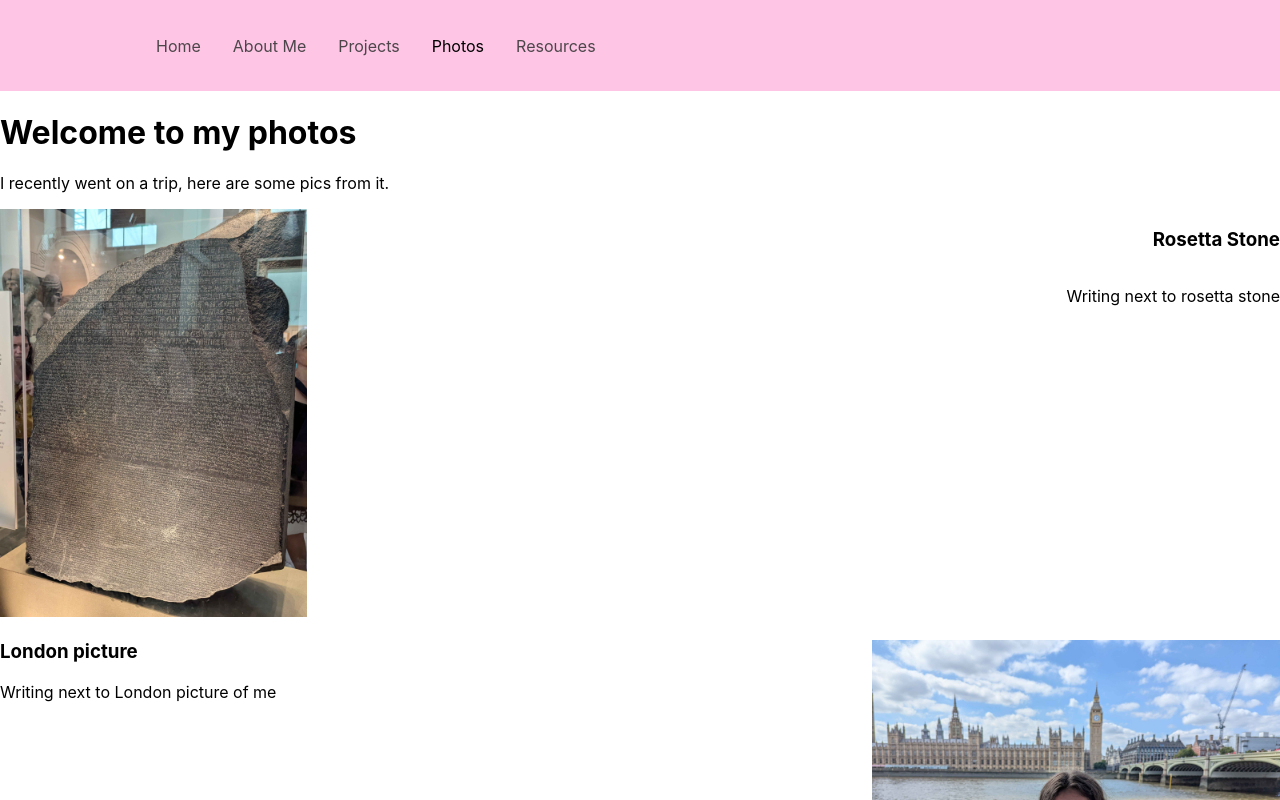
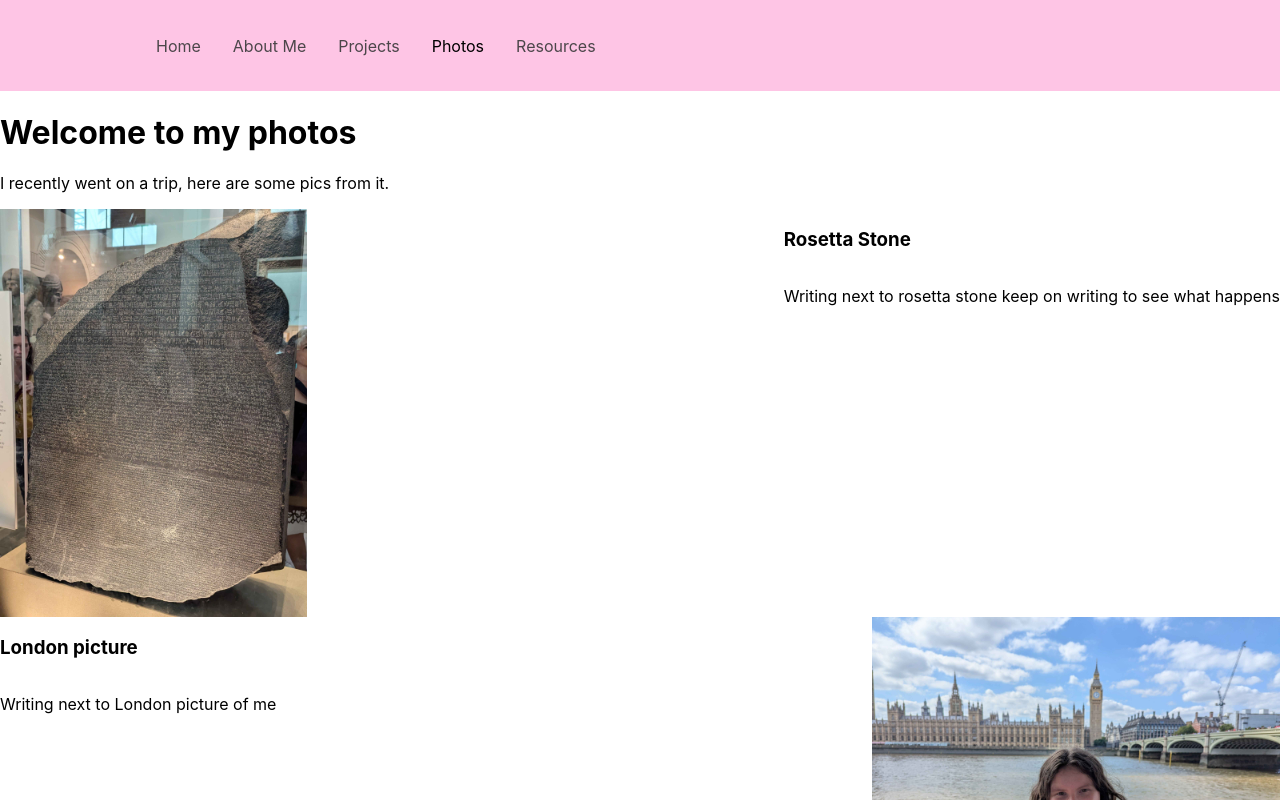
Before and after one commit to charliharrold/myapp, a React (Create React App) app: page /photos in a window 1280 px wide. Shown: the top 800 px of the page. Built offline with nearby package versions, Linux system fonts and the light colour scheme.

Commit message:
The photos page spacing is perfect! Wonderful!

```diff
--- a/src/components/pages/photos.js
+++ b/src/components/pages/photos.js
@@ -62,26 +62,28 @@ const Projects = () => {
             <p>I recently went on a trip, here are some pics from it.</p>
 
             <div>
-                <h3 style={rightAlign}>Rosetta Stone</h3>
-                <p style={rightAlign}>
-                    Writing next to rosetta stone
-                </p>
-                <img src='image1.jpg' width='307' height='408'/>
+            <img style={leftAlign} src='image1.jpg' width='307' height='408'/>
+                <div style={alignAndRight}>
+                    <h3>Rosetta Stone</h3>
+                    <p>Writing next to rosetta stone keep on writing to see what happens</p>
+                </div>
             </div>
 
             <div>
             <img style={rightAlign} src='image2.jpg' width='408' height='307'/>
-                <h3 style={alignOne}>London picture</h3>
-                <p style={alignOne}>
-                    Writing next to London picture of me
-                </p>
+
+                <div style={alignAndLeft}>
+                    <h3>London picture</h3>
+                    <p>Writing next to London picture of me</p>
+                </div>
             </div>
 
             <div>
-            <img style={leftAlign} src='image3.jpg' width='408' height='307'/>
+                <img style={leftAlign} src='image3.jpg' width='408' height='307'/>
+
                 <div style={alignAndRight}>
-                <h3>Thistle Picture</h3>
-                <p>Writing next to thistle picture. what happens if i keep writing</p>
+                    <h3>Thistle Picture</h3>
+                    <p>Writing next to thistle picture. what happens if i keep writing</p>
                 </div>
             </div>
 
@@ -89,11 +91,11 @@ const Projects = () => {
                 <img style={rightAlign} src='image4.jpg' width='408' height='307'/>
 
                 <div style={alignAndLeft}>
-                <h3>Me in Skye</h3>
-
-                <p>The picture of me in Skye when it was windy.</p>
+                    <h3>Me in Skye</h3>
+                    <p>The picture of me in Skye when it was windy.</p>
                 </div>
             </div>
+
         </div>
     );
 };
```
